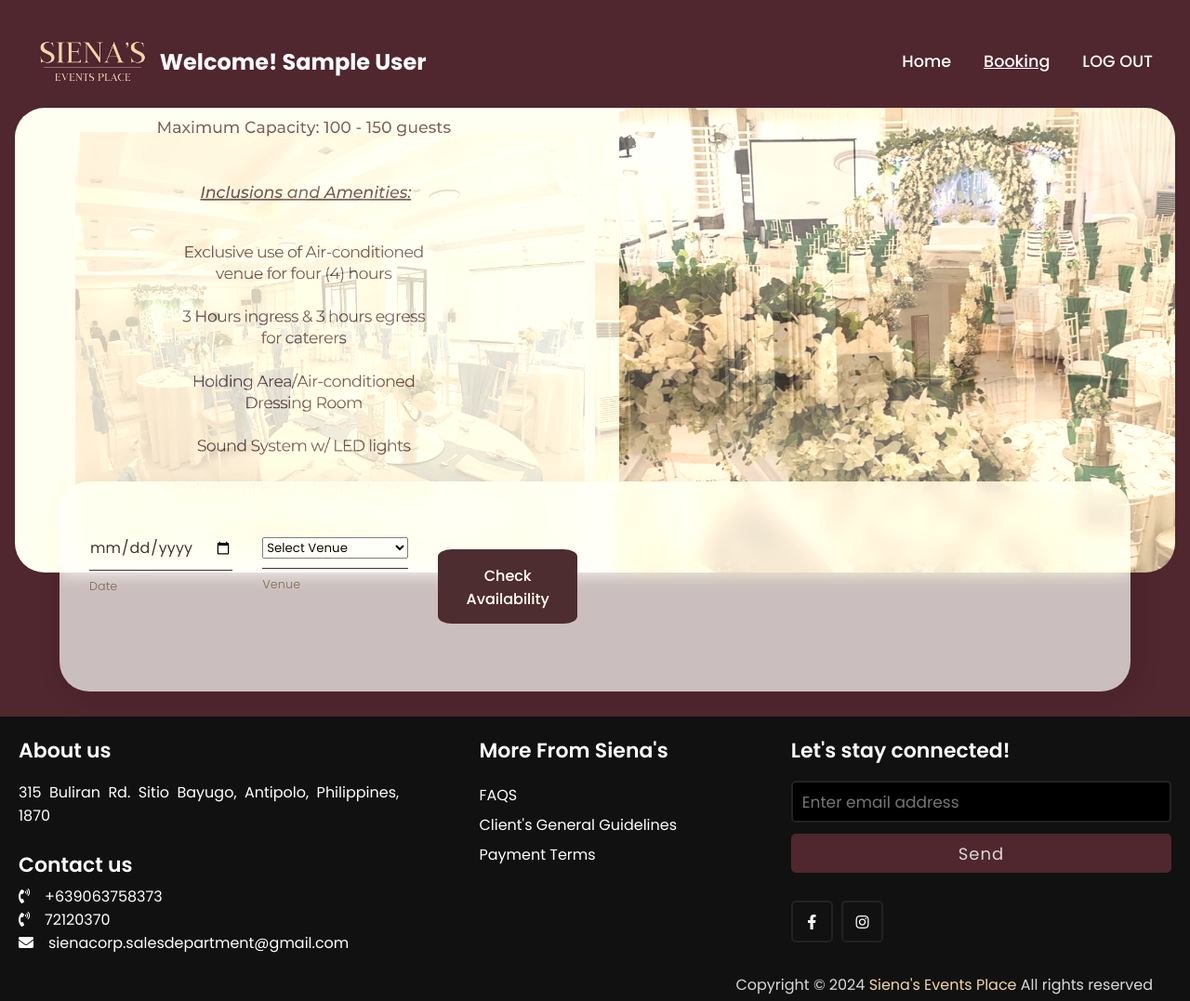
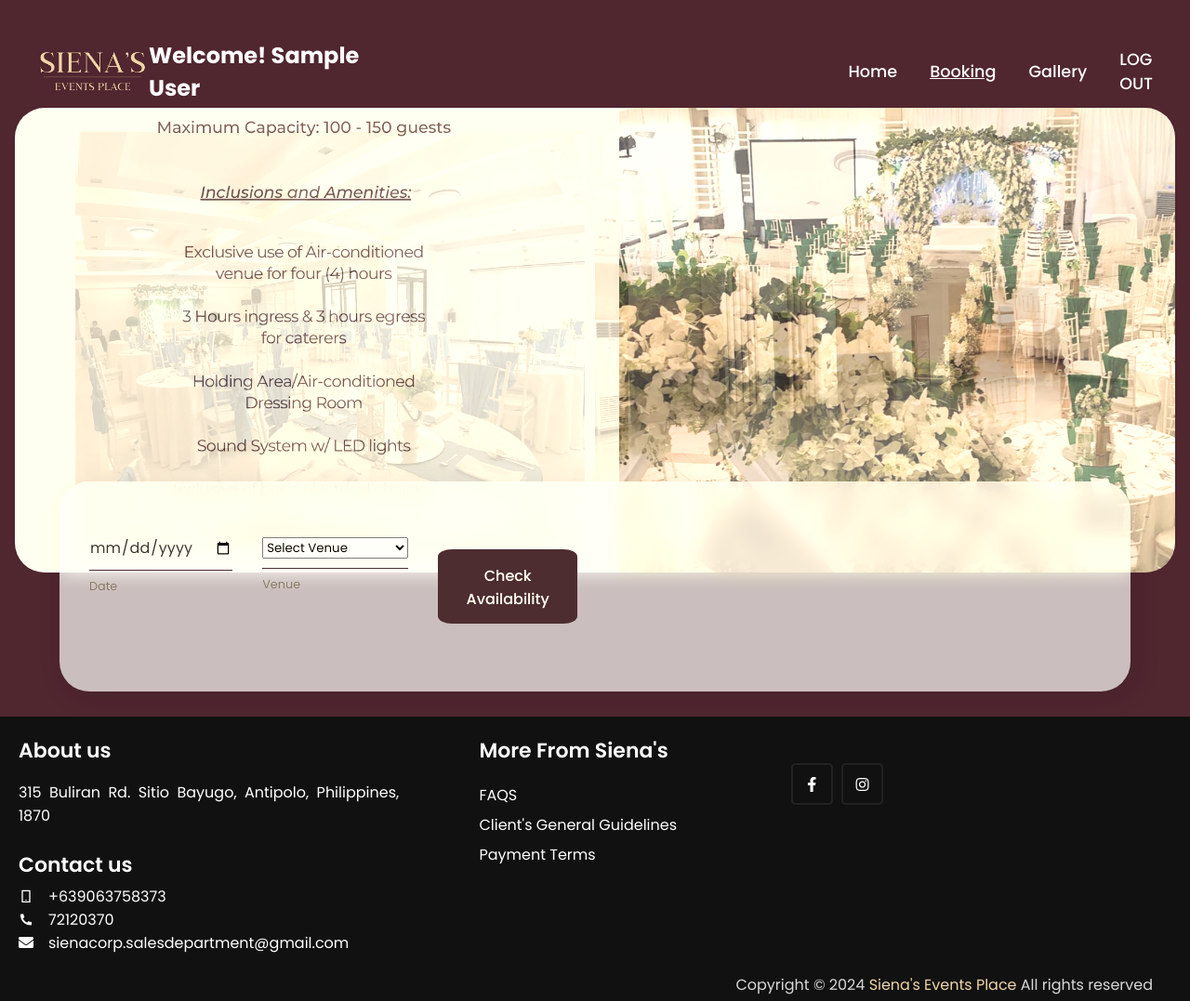
Before and after one commit to Gabbbrielll/siena, a PHP site: page /booking.php in a window 1280 px wide. Shown: the whole page at 93% size. Run offline with PHP 8.4, Linux system fonts and the light colour scheme; the visitor is signed in with stand-in values (Sample User, id 1); data that the repository does not hold is empty; some libraries are stand-ins or nearby versions.

Commit message:
changed logo, removed email in footer and added gallery in header

```diff
--- a/booking.php
+++ b/booking.php
@@ -39,7 +39,7 @@ if (empty($username)) {
   <meta name="viewport" content="width=device-width, initial-scale=1.0">
   <title>Siena's Events Place</title>
   <link rel="stylesheet" href="https://fonts.googleapis.com/css2?family=Material+Symbols+Rounded:opsz,wght,FILL,GRAD@48,400,0,0">
-  <link rel="stylesheet" href="Style.css">
+  <link rel="stylesheet" href="style.css">
   <link rel="stylesheet" href="swiper-bundle.min.css" />
   <link rel="stylesheet" href="https://cdnjs.cloudflare.com/ajax/libs/font-awesome/5.15.2/css/all.min.css" />
   <link href="https://cdn.jsdelivr.net/npm/remixicon@3.4.0/fonts/remixicon.css" rel="stylesheet" />
--- a/footer.php
+++ b/footer.php
@@ -8,9 +8,9 @@
       <div class="lower">
         <div class="topic">Contact us</div>
         <div class="phone">
-          <a><i class="fas fa-phone-volume"></i>+639063758373</a>
+          <a><i class="ri-smartphone-line"></i>+639063758373</a>
           <div></div>
-          <a><i class="fas fa-phone-volume"></i>72120370</a>
+          <a><i class="ri-phone-fill"></i>72120370</a>
         </div>
         <div class="email">
           <a><i class="fas fa-envelope"></i>sienacorp.salesdepartment@gmail.com</a>
@@ -25,10 +25,7 @@
 
     </div>
     <div class="right box">
-      <div class="topic">Let's stay connected!</div>
-      <form action="#">
-        <input type="text" placeholder="Enter email address">
-        <input type="submit" name="" value="Send">
+
         <div class="media-icons">
           <a href="https://www.facebook.com/sienaseventsplace"><i class="fab fa-facebook-f"></i></a>
           <a href="https://www.instagram.com/sienaseventsplace/"><i class="fab fa-instagram"></i></a>
--- a/header.php
+++ b/header.php
@@ -13,6 +13,7 @@
                 <span class="close-btn material-symbols-rounded">close</span>
                 <li><a href="content.php"><span class="home">Home</span></a></li>
                 <li><a href="booking.php"><span class="booking">Booking</span></a></li>
+                <li><a href="#"><span class="gallery">Gallery</span></a></li>
                 <a href="logout.php" class="logout-btn">LOG OUT</a>
             </ul>
         <?php } else { ?>
@@ -20,6 +21,7 @@
                 <span class="close-btn material-symbols-rounded">close</span>
                 <li><a href="content.php"><span class="home">Home</span></a></li>
                 <li><a href="booking.php"><span class="booking">Booking</span></a></li>
+                <li><a href="#"><span class="gallery">Gallery</span></a></li>
                 <button class="login-btn">LOG IN</button>
             </ul>
         <?php } ?>
```
